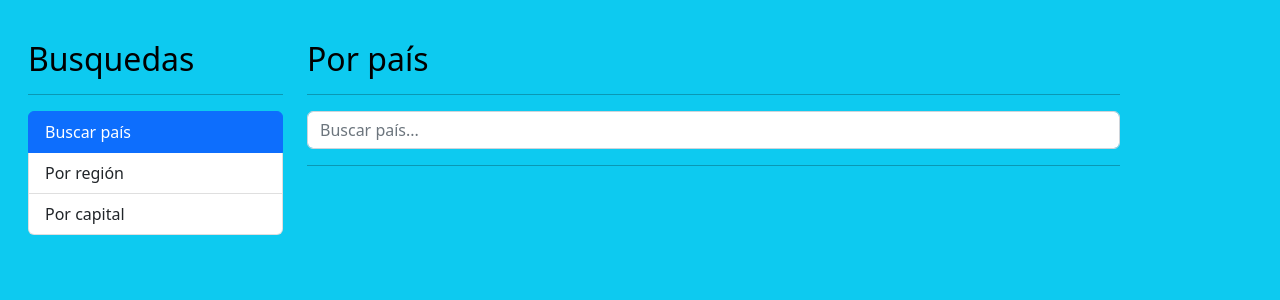
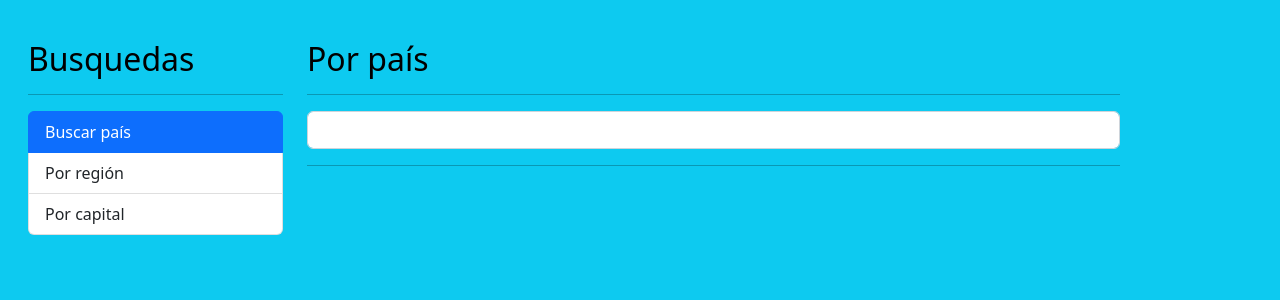
Before and after one commit to juang-10/paisesApp, an Angular app: page / in a window 1280 px wide. Shown: the top 300 px of the page. Built offline with nearby package versions, Linux system fonts and the light colour scheme.

Commit message:
creación de variable placeholder

```diff
--- a/src/app/pais/components/pais-input/pais-input.component.html
+++ b/src/app/pais/components/pais-input/pais-input.component.html
@@ -4,6 +4,6 @@
     class="form-control"
     [(ngModel)]="termino"
     (input)="teclaPresionada()"
-    placeholder="Buscar país..."
+    [placeholder]="placeholder"
   />
 </form>
```
